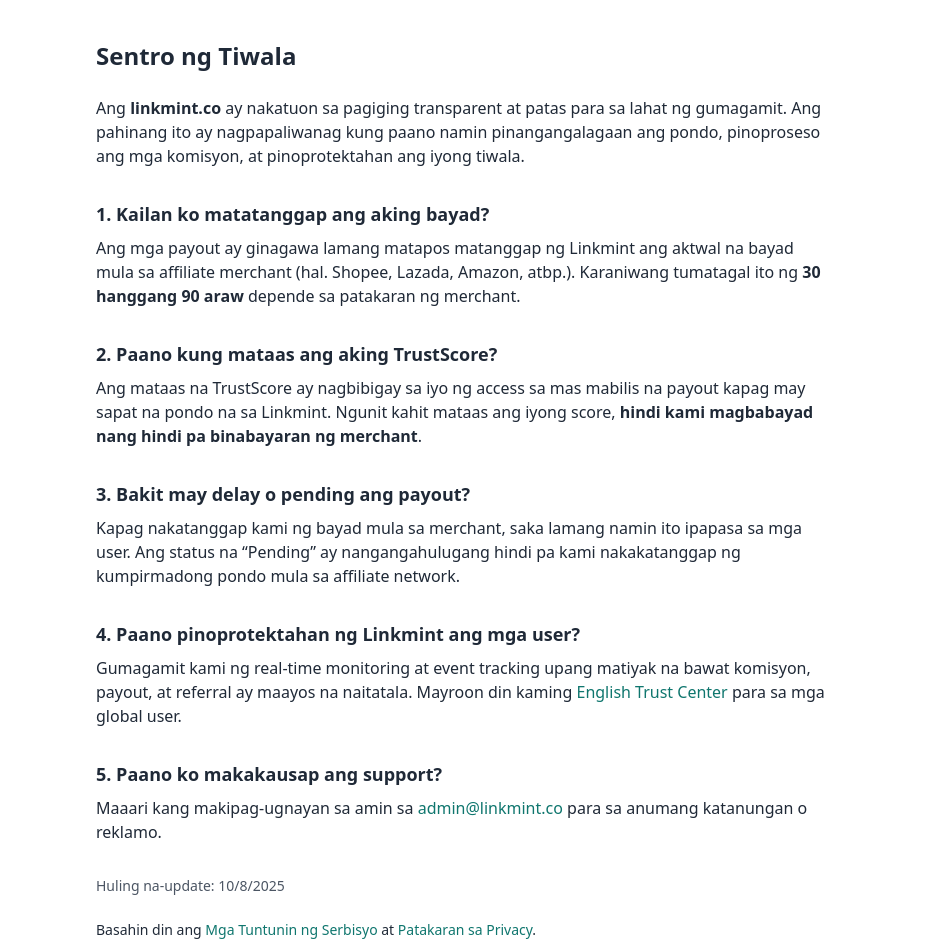
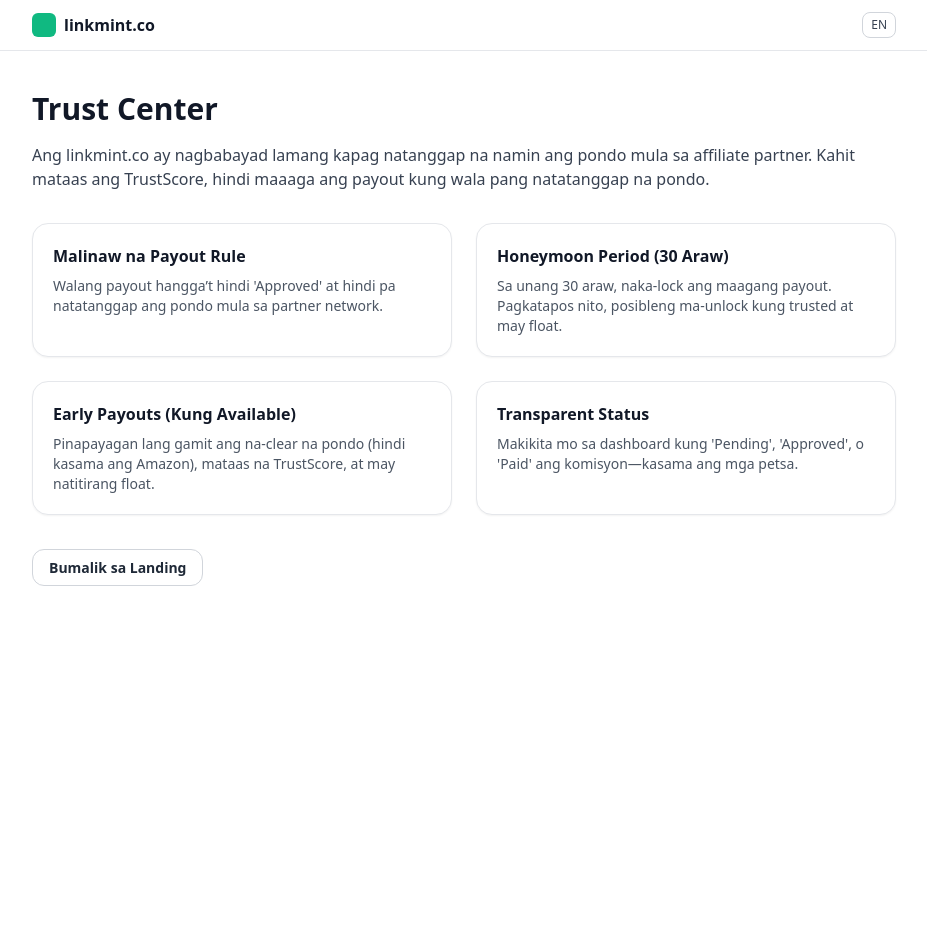
Before and after one commit to begintolern/Linkmint, a Next.js app: page /trust-center/tl in a window 1280 px wide. Shown: the top 952 px of the page, without its empty margins (176-1103 px from the left). After the commit the page ends 800 px from the top, so only its background shows below. Built offline with nearby package versions, Linux system fonts and the light colour scheme.

Commit message:
fix: Trust Center routing — default to English, add language switch links

```diff
--- a/app/page.tsx
+++ b/app/page.tsx
@@ -1,90 +1,243 @@
 // app/page.tsx
 "use client";
 
+export const dynamic = "force-dynamic";
+export const fetchCache = "force-no-store";
+
+import { useEffect, useMemo, useState } from "react";
 import Link from "next/link";
+import { usePathname, useRouter, useSearchParams } from "next/navigation";
+
+type Lang = "en" | "tl";
+
+const ROUTES = {
+  home: "/",
+  dashboard: "/dashboard",
+  trustCenterEn: "/trust-center",
+  trustCenterTl: "/trust-center/tl",
+} as const;
+
+const ASSETS = {
+  phoneVideo: "/video/tutorial-web.mp4",
+} as const;
 
 export default function LandingPage() {
+  const search = useSearchParams();
+  const router = useRouter();
+  const pathname = usePathname();
+
+  const initialLang = (search.get("lang") === "tl" ? "tl" : "en") as Lang;
+  const [lang, setLang] = useState<Lang>(initialLang);
+
+  // Keep EN as clean default (no ?lang); TL explicitly sets ?lang=tl
+  useEffect(() => {
+    const params = new URLSearchParams(search.toString());
+    if (lang === "tl") {
+      params.set("lang", "tl");
+    } else {
+      params.delete("lang");
+    }
+    const query = params.toString();
+    router.replace(query ? `${pathname}?${query}` : pathname);
+    // eslint-disable-next-line react-hooks/exhaustive-deps
+  }, [lang]);
+
+  const t = useMemo(() => {
+    if (lang === "tl") {
+      return {
+        nav_dashboard: "Dashboard",
+        nav_trust: "Trust Center",
+        hero_title: "Gawing kita ang simpleng pag-share ng mga link.",
+        hero_sub:
+          "linkmint.co helps you earn micro-commissions by sharing smart links — transparent rules, real payouts.",
+        cta_primary: "Sumali o Mag-login",
+        cta_secondary: "Buksan ang Dashboard",
+        how_title: "Paano ito gumagana",
+        how_1_t: "1) Gumawa ng Smart Link",
+        how_1_d:
+          "Pumili ng merchant, auto-format ng link, at i-check ang policy bago mo i-share.",
+        how_2_t: "2) I-share at Mag-earn",
+        how_2_d:
+          "Kapag may bumili mula sa link mo, may commission ka — malinaw ang status at timing.",
+        how_3_t: "3) Payout na Klaro",
+        how_3_d:
+          "Nagbabayad lamang kapag na-receive ng linkmint.co ang funds mula sa affiliate partner.",
+        video_caption: "Preview: Phone-size view (9:16)",
+        trust_line:
+          "Kumpleto ang paliwanag tungkol sa payout timing at rules sa Trust Center.",
+        footer_left: "© " + new Date().getFullYear() + " linkmint.co",
+        footer_right: "Built for ethical micro-sales",
+      };
+    }
+    return {
+      nav_dashboard: "Dashboard",
+      nav_trust: "Trust Center",
+      hero_title: "Turn simple link sharing into earnings.",
+      hero_sub:
+        "linkmint.co helps you earn micro-commissions by sharing smart links — transparent rules, real payouts.",
+      cta_primary: "Join or Sign In",
+      cta_secondary: "Open Dashboard",
+      how_title: "How it works",
+      how_1_t: "1) Create a Smart Link",
+      how_1_d:
+        "Pick a merchant, auto-format the link, and run a policy pre-check before sharing.",
+      how_2_t: "2) Share & Earn",
+      how_2_d:
+        "When someone buys through your link, you earn — with clear status and timing.",
+      how_3_t: "3) Payouts You Can Trust",
+      how_3_d:
+        "We only pay out after linkmint.co actually receives funds from the affiliate partner.",
+      video_caption: "Preview: Phone-size view (9:16)",
+      trust_line:
+        "Full payout timing and rules are explained in the Trust Center.",
+      footer_left: "© " + new Date().getFullYear() + " linkmint.co",
+      footer_right: "Built for ethical micro-sales",
+    };
+  }, [lang]);
+
+  // Always send Trust Center clicks to EN; TL selectable inside Trust Center page
+  const trustHref = ROUTES.trustCenterEn;
+
   return (
-    <main className="flex flex-col items-center justify-center min-h-screen bg-gradient-to-b from-gray-900 to-black text-white">
-      {/* Hero Section */}
-      <section className="text-center mt-24 px-6">
-        <h1 className="text-4xl md:text-6xl font-bold mb-4">
-          Turn everyday links into income
+    <main className="min-h-screen bg-white text-gray-900">
+      <header className="sticky top-0 z-20 border-b bg-white/70 backdrop-blur">
+        <div className="mx-auto flex max-w-6xl items-center justify-between px-4 py-3">
+          <Link href={ROUTES.home} className="flex items-center gap-2 font-semibold">
+            <span className="inline-block h-6 w-6 rounded-md bg-emerald-500" />
+            <span>linkmint.co</span>
+          </Link>
+
+          <div className="flex items-center gap-2">
+            <LangToggle lang={lang} setLang={setLang} />
+            <nav className="hidden items-center gap-4 sm:flex">
+              <Link
+                href={ROUTES.dashboard}
+                className="text-sm text-gray-700 hover:text-gray-900"
+              >
+                {t.nav_dashboard}
+              </Link>
+              <Link
+                href={trustHref}
+                className="text-sm text-gray-700 hover:text-gray-900"
+              >
+                {t.nav_trust}
+              </Link>
+            </nav>
+          </div>
+        </div>
+      </header>
+
+      <section className="mx-auto grid max-w-6xl grid-cols-1 gap-10 px-4 pb-16 pt-10 md:grid-cols-2 md:items-center">
+        <div>
+          <h1 className="text-3xl font-bold leading-tight md:text-5xl">
+            {t.hero_title}
           </h1>
-        <p className="text-gray-300 text-lg md:text-xl mb-8 max-w-2xl mx-auto">
-          Share smart links, earn passive income, and join the new wave of micro-affiliates.
+          <p className="mt-4 max-w-prose text-base text-gray-600 md:text-lg">
+            {t.hero_sub}
           </p>
+
+          <div className="mt-6 flex flex-wrap items-center gap-3">
             <Link
-          href="/signup"
-          className="bg-emerald-500 hover:bg-emerald-600 text-white px-6 py-3 rounded-lg font-semibold transition"
+              href={`/auth/signin`}
+              className="rounded-xl bg-emerald-600 px-5 py-3 text-sm font-semibold text-white hover:bg-emerald-700"
             >
-          Get Started Free
+              {t.cta_primary}
             </Link>
-      </section>
+            <Link
+              href={ROUTES.dashboard}
+              className="rounded-xl border border-gray-300 px-5 py-3 text-sm font-semibold text-gray-800 hover:bg-gray-50"
+            >
+              {t.cta_secondary}
+            </Link>
+          </div>
 
-      {/* Tutorial Video Section (restored original phone-size look) */}
-      <section className="mt-16 mb-24 px-4 w-full flex justify-center">
-        <div className="relative mx-auto w-full max-w-xs sm:max-w-sm md:max-w-md lg:max-w-lg rounded-xl overflow-hidden border border-gray-700 shadow-lg">
+          <p className="mt-3 text-xs text-gray-500">
+            {t.trust_line}{" "}
+            <Link
+              href={trustHref}
+              className="underline decoration-dotted underline-offset-2 hover:text-gray-700"
+            >
+              {t.nav_trust}
+            </Link>.
+          </p>
+        </div>
+
+        <div className="flex justify-center">
+          <div className="w-full max-w-[380px] md:max-w-[420px]">
+            <div className="relative aspect-[9/16] overflow-hidden rounded-2xl shadow-xl ring-1 ring-gray-200">
               <video
-            src="/video/tutorial.mp4"
+                className="h-full w-full object-cover"
+                playsInline
+                muted
+                loop
                 controls
-            playsInline
-            preload="metadata"
-            className="w-full h-auto object-contain"
-          >
-            <track
-              src="/video/tutorial.vtt"
-              kind="subtitles"
-              srcLang="en"
-              label="English"
-              default
+                src={ASSETS.phoneVideo}
               />
-          </video>
+            </div>
+            <p className="mt-2 text-center text-xs text-gray-500">
+              {t.video_caption}
+            </p>
+          </div>
         </div>
       </section>
 
-      {/* How It Works Section */}
-      <section className="text-center mb-32 px-6">
-        <h2 className="text-3xl md:text-4xl font-bold mb-6">How it works</h2>
-        <div className="max-w-4xl mx-auto text-gray-300 space-y-4 text-lg">
-          <p>
-            1. Create or share smart links for trending merchants.
-          </p>
-          <p>
-            2. Earn commissions when people buy through your links.
-          </p>
-          <p>
-            3. Withdraw your earnings directly to PayPal after approval.
-          </p>
+      <section className="border-t bg-gray-50">
+        <div className="mx-auto max-w-6xl px-4 py-12">
+          <h2 className="text-xl font-semibold md:text-2xl">{t.how_title}</h2>
+          <div className="mt-6 grid grid-cols-1 gap-6 md:grid-cols-3">
+            <Card title={t.how_1_t} desc={t.how_1_d} />
+            <Card title={t.how_2_t} desc={t.how_2_d} />
+            <Card title={t.how_3_t} desc={t.how_3_d} />
+          </div>
         </div>
       </section>
 
-      {/* Trust Center Snippet */}
-      <section className="text-center mb-24 px-6">
-        <h2 className="text-2xl font-semibold mb-3">Trust and Transparency</h2>
-        <p className="text-gray-400 max-w-2xl mx-auto">
-          linkmint.co ensures every payout is tied to verified affiliate earnings.
-          Funds are released only after merchants confirm transactions.
-          Learn more in our{" "}
-          <Link href="/trust-center" className="text-emerald-400 hover:underline">
-            Trust Center
-          </Link>.
-        </p>
-      </section>
-
-      {/* Footer */}
-      <footer className="text-gray-500 text-sm mb-6">
-        <p>© {new Date().getFullYear()} linkmint.co — All rights reserved.</p>
-        <p className="mt-2">
-          <Link href="/terms" className="hover:underline">
-            Terms
-          </Link>{" "}
-          ·{" "}
-          <Link href="/privacy" className="hover:underline">
-            Privacy
-          </Link>
-        </p>
+      <footer className="border-t">
+        <div className="mx-auto flex max-w-6xl items-center justify-between px-4 py-6 text-sm text-gray-500">
+          <span>{t.footer_left}</span>
+          <span>{t.footer_right}</span>
+        </div>
       </footer>
     </main>
   );
 }
+
+function Card({ title, desc }: { title: string; desc: string }) {
+  return (
+    <div className="rounded-2xl border border-gray-200 bg-white p-5 shadow-sm">
+      <h3 className="text-base font-semibold">{title}</h3>
+      <p className="mt-2 text-sm text-gray-600">{desc}</p>
+    </div>
+  );
+}
+
+function LangToggle({
+  lang,
+  setLang,
+}: {
+  lang: Lang;
+  setLang: (v: Lang) => void;
+}) {
+  return (
+    <div className="inline-flex items-center rounded-xl border border-gray-300 p-1">
+      <button
+        onClick={() => setLang("en")}
+        className={`rounded-lg px-3 py-1 text-xs font-semibold ${
+          lang === "en" ? "bg-gray-900 text-white" : "text-gray-700 hover:bg-gray-100"
+        }`}
+        aria-pressed={lang === "en"}
+      >
+        EN
+      </button>
+      <button
+        onClick={() => setLang("tl")}
+        className={`rounded-lg px-3 py-1 text-xs font-semibold ${
+          lang === "tl" ? "bg-gray-900 text-white" : "text-gray-700 hover:bg-gray-100"
+        }`}
+        aria-pressed={lang === "tl"}
+      >
+        TL
+      </button>
+    </div>
+  );
+}
--- a/app/trust-center/page.tsx
+++ b/app/trust-center/page.tsx
@@ -1,79 +1,58 @@
-// app/trust-center/tl/page.tsx
-export const dynamic = "force-dynamic";
+// app/trust-center/page.tsx  (English; adds a TL switch link)
+"use client";
 
 import Link from "next/link";
 
-export default function TrustCenterTagalog() {
+export default function TrustCenterEN() {
   return (
-    <div className="max-w-3xl mx-auto px-4 py-10 text-gray-800">
-      <h1 className="text-2xl font-bold mb-6">Sentro ng Tiwala</h1>
+    <main className="min-h-screen bg-white text-gray-900">
+      <header className="border-b bg-white">
+        <div className="mx-auto flex max-w-4xl items-center justify-between px-4 py-3">
+          <Link href="/" className="flex items-center gap-2 font-semibold">
+            <span className="inline-block h-6 w-6 rounded-md bg-emerald-500" />
+            <span>linkmint.co</span>
+          </Link>
+          <Link
+            href="/trust-center/tl"
+            className="rounded-lg border border-gray-300 px-2 py-1 text-xs text-gray-700 hover:bg-gray-50"
+          >
+            TL
+          </Link>
+        </div>
+      </header>
 
-      <p className="mb-4">
-        Ang <strong>linkmint.co</strong> ay nakatuon sa pagiging transparent at patas para sa lahat
-        ng gumagamit. Ang pahinang ito ay nagpapaliwanag kung paano namin pinangangalagaan ang
-        pondo, pinoproseso ang mga komisyon, at pinoprotektahan ang iyong tiwala.
-      </p>
+      <section className="mx-auto max-w-4xl px-4 py-10">
+        <h1 className="text-3xl font-bold">Trust Center</h1>
+        <p className="mt-4 text-gray-700">
+          linkmint.co only pays out after we actually receive funds from the affiliate partner.
+          Even with a high TrustScore, early payouts never occur until funds are received.
+        </p>
 
-      <h2 className="text-lg font-semibold mt-8 mb-2">1. Kailan ko matatanggap ang aking bayad?</h2>
-      <p className="mb-4">
-        Ang mga payout ay ginagawa lamang matapos matanggap ng Linkmint ang aktwal na bayad mula sa
-        affiliate merchant (hal. Shopee, Lazada, Amazon, atbp.). Karaniwang tumatagal ito ng{" "}
-        <strong>30 hanggang 90 araw</strong> depende sa patakaran ng merchant.
-      </p>
+        <div className="mt-8 grid grid-cols-1 gap-6 md:grid-cols-2">
+          <Card title="Clear Payout Rule" desc="No payouts until the partner marks commissions 'Approved' and funds are received." />
+          <Card title="Honeymoon Period (30 Days)" desc="During your first 30 days, early payout is locked. After that, it may unlock if you're trusted and float is available." />
+          <Card title="Early Payouts (If Available)" desc="Allowed only using cleared funds (Amazon excluded), strong TrustScore, and within float capacity." />
+          <Card title="Transparent Status" desc="Your dashboard shows 'Pending', 'Approved', or 'Paid' with dates and timing details." />
+        </div>
 
-      <h2 className="text-lg font-semibold mt-8 mb-2">
-        2. Paano kung mataas ang aking TrustScore?
-      </h2>
-      <p className="mb-4">
-        Ang mataas na TrustScore ay nagbibigay sa iyo ng access sa mas mabilis na payout kapag may
-        sapat na pondo na sa Linkmint. Ngunit kahit mataas ang iyong score,{" "}
-        <strong>hindi kami magbabayad nang hindi pa binabayaran ng merchant</strong>.
-      </p>
+        <div className="mt-10">
+          <Link
+            href="/"
+            className="rounded-xl border border-gray-300 px-4 py-2 text-sm font-semibold text-gray-800 hover:bg-gray-50"
+          >
+            Back to Landing
+          </Link>
+        </div>
+      </section>
+    </main>
+  );
+}
 
-      <h2 className="text-lg font-semibold mt-8 mb-2">3. Bakit may delay o pending ang payout?</h2>
-      <p className="mb-4">
-        Kapag nakatanggap kami ng bayad mula sa merchant, saka lamang namin ito ipapasa sa mga
-        user. Ang status na “Pending” ay nangangahulugang hindi pa kami nakakatanggap ng kumpirmadong
-        pondo mula sa affiliate network.
-      </p>
-
-      <h2 className="text-lg font-semibold mt-8 mb-2">
-        4. Paano pinoprotektahan ng Linkmint ang mga user?
-      </h2>
-      <p className="mb-4">
-        Gumagamit kami ng real-time monitoring at event tracking upang matiyak na bawat komisyon,
-        payout, at referral ay maayos na naitatala. Mayroon din kaming{" "}
-        <Link href="/trust-center" className="text-teal-700 hover:underline">
-          English Trust Center
-        </Link>{" "}
-        para sa mga global user.
-      </p>
-
-      <h2 className="text-lg font-semibold mt-8 mb-2">
-        5. Paano ko makakausap ang support?
-      </h2>
-      <p className="mb-4">
-        Maaari kang makipag-ugnayan sa amin sa{" "}
-        <Link href="mailto:admin@linkmint.co" className="text-teal-700 hover:underline">
-          admin@linkmint.co
-        </Link>{" "}
-        para sa anumang katanungan o reklamo.
-      </p>
-
-      <p className="mt-8 text-sm text-gray-600">
-        Huling na-update: {new Date().toLocaleDateString("en-PH")}
-      </p>
-
-      <p className="mt-6 text-sm">
-        Basahin din ang{" "}
-        <Link href="/tos/tl" className="text-teal-700 hover:underline">
-          Mga Tuntunin ng Serbisyo
-        </Link>{" "}
-        at{" "}
-        <Link href="/privacy/tl" className="text-teal-700 hover:underline">
-          Patakaran sa Privacy
-        </Link>.
-      </p>
+function Card({ title, desc }: { title: string; desc: string }) {
+  return (
+    <div className="rounded-2xl border border-gray-200 bg-white p-5 shadow-sm">
+      <h3 className="text-base font-semibold">{title}</h3>
+      <p className="mt-2 text-sm text-gray-600">{desc}</p>
     </div>
   );
 }
--- a/app/trust-center/tl/page.tsx
+++ b/app/trust-center/tl/page.tsx
@@ -1,79 +1,58 @@
-// app/trust-center/tl/page.tsx
-export const dynamic = "force-dynamic";
+// app/trust-center/tl/page.tsx  (Tagalog; adds an EN switch link)
+"use client";
 
 import Link from "next/link";
 
-export default function TrustCenterTagalog() {
+export default function TrustCenterTL() {
   return (
-    <div className="max-w-3xl mx-auto px-4 py-10 text-gray-800">
-      <h1 className="text-2xl font-bold mb-6">Sentro ng Tiwala</h1>
+    <main className="min-h-screen bg-white text-gray-900">
+      <header className="border-b bg-white">
+        <div className="mx-auto flex max-w-4xl items-center justify-between px-4 py-3">
+          <Link href="/" className="flex items-center gap-2 font-semibold">
+            <span className="inline-block h-6 w-6 rounded-md bg-emerald-500" />
+            <span>linkmint.co</span>
+          </Link>
+          <Link
+            href="/trust-center"
+            className="rounded-lg border border-gray-300 px-2 py-1 text-xs text-gray-700 hover:bg-gray-50"
+          >
+            EN
+          </Link>
+        </div>
+      </header>
 
-      <p className="mb-4">
-        Ang <strong>linkmint.co</strong> ay nakatuon sa pagiging transparent at patas para sa lahat
-        ng gumagamit. Ang pahinang ito ay nagpapaliwanag kung paano namin pinangangalagaan ang
-        pondo, pinoproseso ang mga komisyon, at pinoprotektahan ang iyong tiwala.
-      </p>
+      <section className="mx-auto max-w-4xl px-4 py-10">
+        <h1 className="text-3xl font-bold">Trust Center</h1>
+        <p className="mt-4 text-gray-700">
+          Ang linkmint.co ay nagbabayad lamang kapag natanggap na namin ang pondo mula sa affiliate partner.
+          Kahit mataas ang TrustScore, hindi maaaga ang payout kung wala pang natatanggap na pondo.
+        </p>
 
-      <h2 className="text-lg font-semibold mt-8 mb-2">1. Kailan ko matatanggap ang aking bayad?</h2>
-      <p className="mb-4">
-        Ang mga payout ay ginagawa lamang matapos matanggap ng Linkmint ang aktwal na bayad mula sa
-        affiliate merchant (hal. Shopee, Lazada, Amazon, atbp.). Karaniwang tumatagal ito ng{" "}
-        <strong>30 hanggang 90 araw</strong> depende sa patakaran ng merchant.
-      </p>
+        <div className="mt-8 grid grid-cols-1 gap-6 md:grid-cols-2">
+          <Card title="Malinaw na Payout Rule" desc="Walang payout hangga’t hindi 'Approved' at hindi pa natatanggap ang pondo mula sa partner network." />
+          <Card title="Honeymoon Period (30 Araw)" desc="Sa unang 30 araw, naka-lock ang maagang payout. Pagkatapos nito, posibleng ma-unlock kung trusted at may float." />
+          <Card title="Early Payouts (Kung Available)" desc="Pinapayagan lang gamit ang na-clear na pondo (hindi kasama ang Amazon), mataas na TrustScore, at may natitirang float." />
+          <Card title="Transparent Status" desc="Makikita mo sa dashboard kung 'Pending', 'Approved', o 'Paid' ang komisyon—kasama ang mga petsa." />
+        </div>
 
-      <h2 className="text-lg font-semibold mt-8 mb-2">
-        2. Paano kung mataas ang aking TrustScore?
-      </h2>
-      <p className="mb-4">
-        Ang mataas na TrustScore ay nagbibigay sa iyo ng access sa mas mabilis na payout kapag may
-        sapat na pondo na sa Linkmint. Ngunit kahit mataas ang iyong score,{" "}
-        <strong>hindi kami magbabayad nang hindi pa binabayaran ng merchant</strong>.
-      </p>
+        <div className="mt-10">
+          <Link
+            href="/"
+            className="rounded-xl border border-gray-300 px-4 py-2 text-sm font-semibold text-gray-800 hover:bg-gray-50"
+          >
+            Bumalik sa Landing
+          </Link>
+        </div>
+      </section>
+    </main>
+  );
+}
 
-      <h2 className="text-lg font-semibold mt-8 mb-2">3. Bakit may delay o pending ang payout?</h2>
-      <p className="mb-4">
-        Kapag nakatanggap kami ng bayad mula sa merchant, saka lamang namin ito ipapasa sa mga
-        user. Ang status na “Pending” ay nangangahulugang hindi pa kami nakakatanggap ng kumpirmadong
-        pondo mula sa affiliate network.
-      </p>
-
-      <h2 className="text-lg font-semibold mt-8 mb-2">
-        4. Paano pinoprotektahan ng Linkmint ang mga user?
-      </h2>
-      <p className="mb-4">
-        Gumagamit kami ng real-time monitoring at event tracking upang matiyak na bawat komisyon,
-        payout, at referral ay maayos na naitatala. Mayroon din kaming{" "}
-        <Link href="/trust-center" className="text-teal-700 hover:underline">
-          English Trust Center
-        </Link>{" "}
-        para sa mga global user.
-      </p>
-
-      <h2 className="text-lg font-semibold mt-8 mb-2">
-        5. Paano ko makakausap ang support?
-      </h2>
-      <p className="mb-4">
-        Maaari kang makipag-ugnayan sa amin sa{" "}
-        <Link href="mailto:admin@linkmint.co" className="text-teal-700 hover:underline">
-          admin@linkmint.co
-        </Link>{" "}
-        para sa anumang katanungan o reklamo.
-      </p>
-
-      <p className="mt-8 text-sm text-gray-600">
-        Huling na-update: {new Date().toLocaleDateString("en-PH")}
-      </p>
-
-      <p className="mt-6 text-sm">
-        Basahin din ang{" "}
-        <Link href="/tos/tl" className="text-teal-700 hover:underline">
-          Mga Tuntunin ng Serbisyo
-        </Link>{" "}
-        at{" "}
-        <Link href="/privacy/tl" className="text-teal-700 hover:underline">
-          Patakaran sa Privacy
-        </Link>.
-      </p>
+function Card({ title, desc }: { title: string; desc: string }) {
+  return (
+    <div className="rounded-2xl border border-gray-200 bg-white p-5 shadow-sm">
+      <h3 className="text-base font-semibold">{title}</h3>
+      <p className="mt-2 text-sm text-gray-600">{desc}</p>
     </div>
   );
 }
```
Lines whose indentation alone changed are shown as unchanged.
